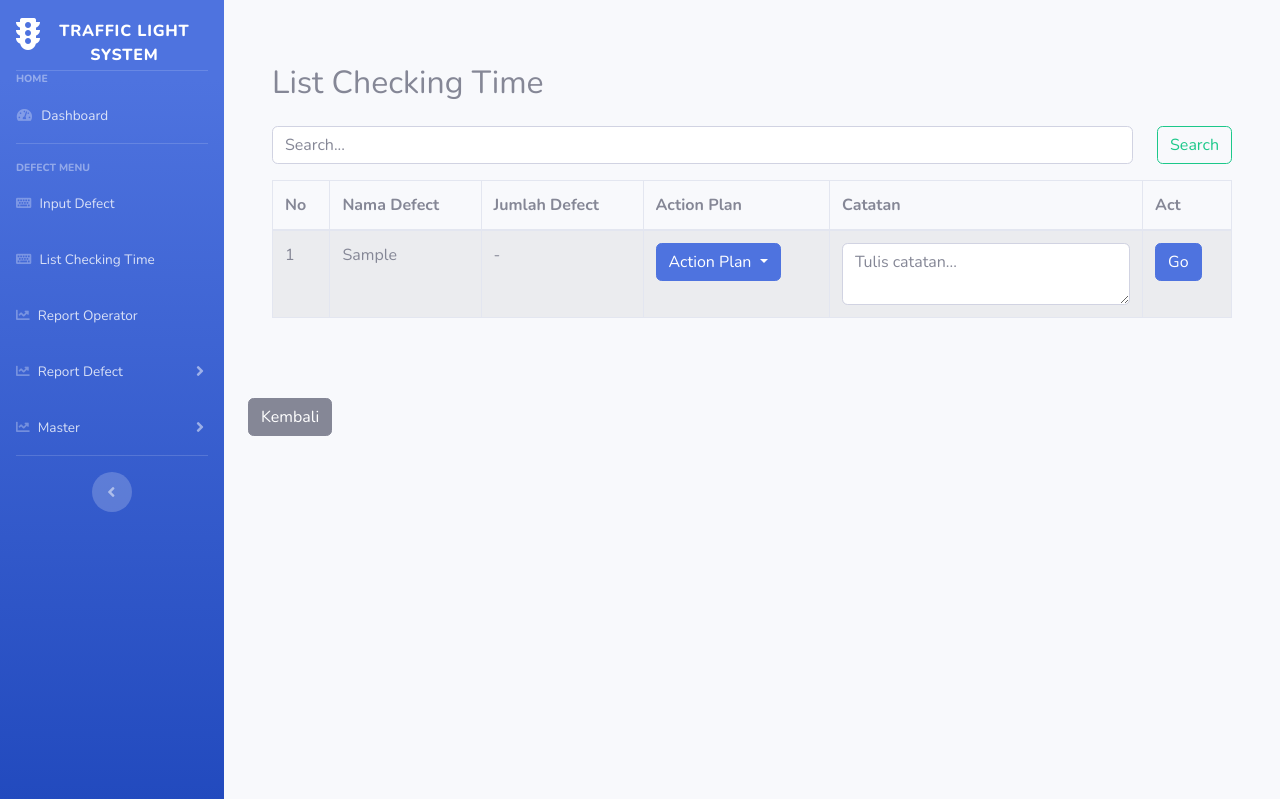
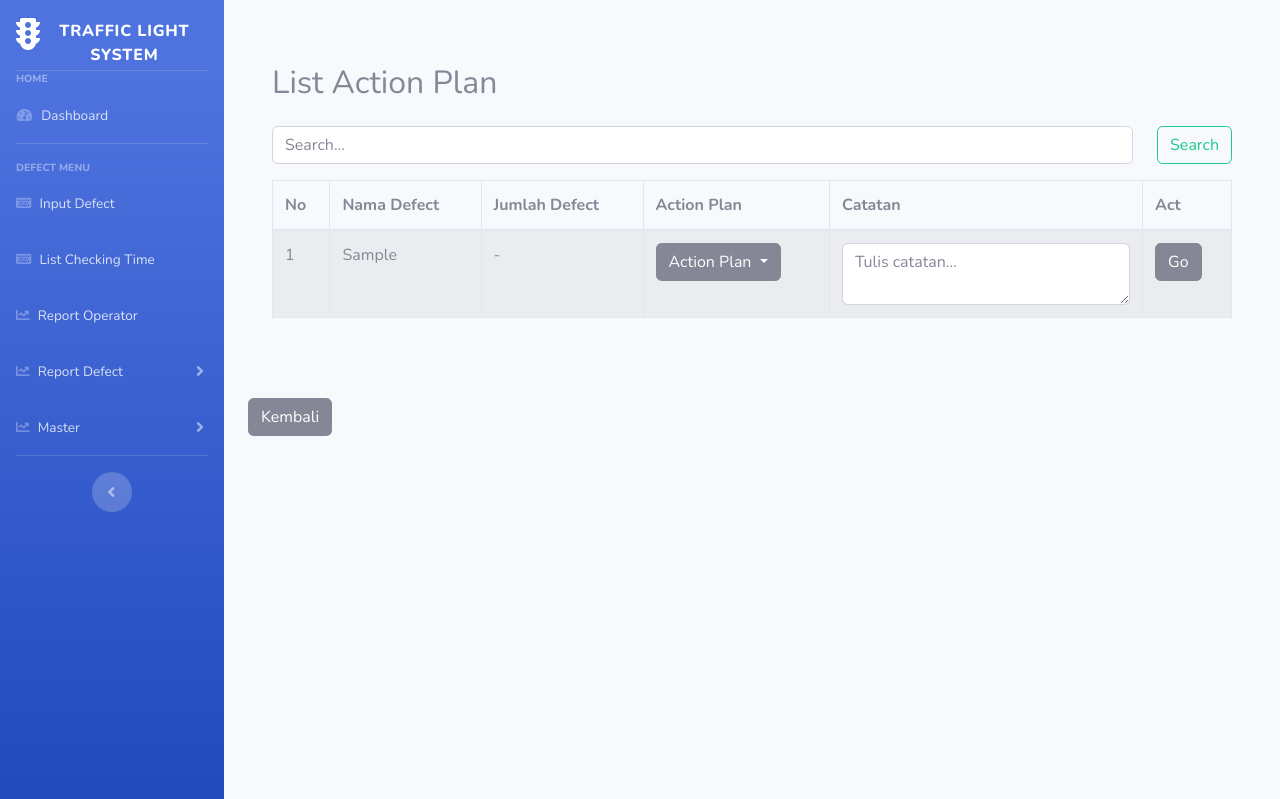
Before and after one commit to PKL-STTT-2025/Project-TLS, a CodeIgniter app: page /Project-TLS/index.php/supervisor/action_plan in a window 1280 px wide. Shown: the top 799 px of the page. Run offline with CodeIgniter, Linux system fonts and the light colour scheme; tables that the repository leaves empty or names only in its code hold one stand-in row (values such as "Sample post").

Commit message:
Update View Checking Time dan Detail

```diff
--- a/application/controllers/Supervisor.php
+++ b/application/controllers/Supervisor.php
@@ -19,15 +19,15 @@ class Supervisor extends CI_Controller
         $this->load->view('Supervisor/index', $data);
         $this->load->view('templates/footer');
     }
-    public function detail()
+    public function detail($id_transaksi_checking)
     {
 
         $data['title'] = 'List Checking Time';
         $data['line_name'] = '';
-        $data['operators'] = $this->Supervisor_model->getLimitedEmployee(1);
+        $data['operators'] = $this->Supervisor_model->getLimitedEmployee($id_transaksi_checking);
         $data['operation_name'] = $this->Supervisor_model->getLimitedOperation(10);
         $data['layouts'] = $this->Supervisor_model->getLayoutWithMesin(10);
-        $data['operation_defects'] = $this->Supervisor_model->getDefectsPerOperation(1);
+        $data['operation_defects'] = $this->Supervisor_model->getDefectsPerOperation(3);
 
         $this->load->view('templates/header', $data);
         $this->load->view('Supervisor/detail', $data);
--- a/application/models/Supervisor_model.php
+++ b/application/models/Supervisor_model.php
@@ -3,29 +3,30 @@ class Supervisor_model extends CI_Model
 {
     public function getCheckingTime()
     {
-        $query = "SELECT
-            id_transaksi_checking_detail AS id_detail,
-            id_transaksi_checking,
-            line_name,
-            style,
-            kode_orc,
-            nama_proses,
-            kode_proses,
-            id_defect,
-            jumlah
-        FROM transaksi_checking_detail
-        ORDER BY id_transaksi_checking_detail DESC;
+        $this->db->select('
+        tcd.*,
+        wg.Workgroup AS line_name,
+        ob.style AS style
+    ');
+        $this->db->from('transaksi_checking_detail tcd');
+        $this->db->join('transaksi_checking tc', 'tc.id_transaksi_checking = tcd.id_transaksi_checking');
+        $this->db->join('mstworkgroup wg', 'wg.idWG = tc.id_wg', 'left');
+        $this->db->join('operation_breakdown ob', 'ob.id = tc.id_opb', 'left');
+        $this->db->order_by('tcd.id_transaksi_checking_detail', 'DESC');
+        return $this->db->get()->result_array();
+    }
+    public function getLimitedEmployee($id_transaksi_checking)
+    {
+        $this->db->select('transaksi_checking_detail.*, mstemp.name AS operator_name');
+        $this->db->from('transaksi_checking_detail');
+        $this->db->join('mstemp', 'transaksi_checking_detail.empID = mstemp.empID');
+        $this->db->where('transaksi_checking_detail.id_transaksi_checking', $id_transaksi_checking);
+        $this->db->group_by('transaksi_checking_detail.op_code');
+        $this->db->order_by('transaksi_checking_detail.id_transaksi_checking_detail', 'ASC');
+        $query = $this->db->get();
 
-        ";
-
-        return $this->db->query($query)->result_array();
-    }
-    public function getLimitedEmployee($limit = 1)
-    {
-        $this->db->select('*');
-        $this->db->from('mstemp');
-        $this->db->limit($limit);
-        return $this->db->get()->result_array();
+        $result = $query->result();
+        return $result;
     }
     public function getLimitedOperation($limit = 10)
     {
@@ -47,7 +48,7 @@ class Supervisor_model extends CI_Model
         return $this->db->get()->result();
     }
 
-    public function getDefectsPerOperation($limit = 1)
+    public function getDefectsPerOperation($limit = 3)
     {
         $this->db->select('*');
         $this->db->from('master_defect');
@@ -55,14 +56,52 @@ class Supervisor_model extends CI_Model
         return $this->db->get()->result_array();
     }
 
+    // public function getDetail()
+    // {
+    // $query = "SELECT
+    //         tcd.*,
+    //         tc.id_wg,
+    //         wg.Workgroup AS line_name,
+    //         tc.id_opb,
+    //         ob.style AS style,
+    //         emp.name AS employee_name,
+    //         ml.op_name,
+    //         ml.op_code,
+    //         jb.name AS nama_mesin,
+    //         def.deskripsi_defect,
+    //         SUM(td.jumlah) AS defect_jumlah
+    //     FROM transaksi_checking_detail tcd
+    //     JOIN transaksi_checking tc
+    //         ON tc.id_transaksi_checking = tcd.id_transaksi_checking
+    //     LEFT JOIN mstworkgroup wg
+    //         ON wg.idWG = tc.id_wg
+    //     LEFT JOIN operation_breakdown ob
+    //         ON ob.id = tc.id_opb
+    //     LEFT JOIN mstemp emp
+    //         ON emp.empID = tcd.empID
+    //     LEFT JOIN master_opt_layout ml
+    //         ON ml.id = tcd.id_master_opt_layout
+    //     LEFT JOIN jns_barang jb
+    //         ON jb.id_jnsbarang = tcd.id_jnsbarang
+    //     LEFT JOIN transaksi_defect td
+    //         ON td.id_transaksi_checking_detail = tcd.id_transaksi_checking_detail
+    //     LEFT JOIN master_defect def
+    //         ON def.id = td.id_defect
+    //     ORDER BY tcd.id_transaksi_checking_detail DESC
+    //     LIMIT 10
+    // ";
+    // return $this->db->query($query)->result_array();
+    // }
+
     public function getAction($limit = 10)
     {
         $this->db->select('
         d.deskripsi_defect,
-        m.jumlah as jumlah_defect
+        SUM(m.id_defect) as jumlah_defect
     ');
         $this->db->from('master_defect d');
-        $this->db->join('transaksi_checking_detail m', 'm.id_transaksi_checking_detail = m.jumlah', 'left');
+        $this->db->join('transaksi_checking_detail m', 'm.id_defect = d.id', 'left');
+        $this->db->group_by('d.id');
         $this->db->limit($limit);
         return $this->db->get()->result();
     }
--- a/application/views/Supervisor/action_plan.php
+++ b/application/views/Supervisor/action_plan.php
@@ -2,7 +2,7 @@
     <div class="row mt-3">
         <div class="col-md-12">
             <div class="d-flex justify-content-between align-items-center">
-                <h2>List Checking Time</h2>
+                <h2>List Action Plan</h2>
             </div>
 
             <form action="<?= base_url('Supervisor/action_plan') ?>" method="get" class="d-flex mt-3">
@@ -35,7 +35,7 @@
                                             <td><?= $AP->jumlah ?? '-' ?></td>
                                             <td>
                                                 <div class="btn-group">
-                                                    <button type="button" class="btn btn-primary dropdown-toggle" data-toggle="dropdown" aria-haspopup="true" aria-expanded="false">
+                                                    <button type="button" class="btn btn-secondary dropdown-toggle" data-toggle="dropdown" aria-haspopup="true" aria-expanded="false">
                                                         Action Plan
                                                     </button>
                                                     <div class="dropdown-menu">
@@ -50,12 +50,13 @@
                                                         button.textContent = el.textContent;
                                                     }
                                                 </script>
+                                                <input type="hidden" name="action_plan" value="">
                                             </td>
                                             <td>
                                                 <textarea name="catatan[]" class="form-control" rows="2" placeholder="Tulis catatan..."></textarea>
                                             </td>
                                             <td>
-                                                <button type="submit" class="btn btn-primary">Go</button>
+                                                <button type="button" class="btn btn-secondary" onclick="submitBarisIni(this)">Go</button>
                                             </td>
                                         </tr>
                                     <?php endforeach; ?>
@@ -73,3 +74,35 @@
     </div>
 </div>
 <a href="<?= base_url('Supervisor'); ?>" class="btn btn-secondary ml-4 mt-3">Kembali</a>
+<script>
+    function setActionPlan(el) {
+        const dropdown = el.closest('.btn-group');
+        const button = dropdown.querySelector('.btn');
+        const hiddenInput = dropdown.parentElement.querySelector('input[name="action_plan"]');
+
+        button.textContent = el.textContent;
+        hiddenInput.value = el.textContent;
+    }
+
+    function submitBarisIni(button) {
+        const row = button.closest('tr');
+
+        const namaDefect = row.querySelector('td:nth-child(2)').innerText.trim();
+        const jumlahDefect = row.querySelector('td:nth-child(3)').innerText.trim();
+        const actionPlan = row.querySelector('input[name="action_plan"]').value.trim();
+        const catatan = row.querySelector('textarea[name="catatan[]"]').value.trim();
+
+        console.log("Defect:", namaDefect);
+        console.log("Jumlah:", jumlahDefect);
+        console.log("Action Plan:", actionPlan);
+        console.log("Catatan:", catatan);
+
+        // Ubah tombol jadi centang tanpa ubah warna
+        button.innerHTML = "✔";
+        button.disabled = true;
+        button.style.backgroundColor = "transparent";
+        button.style.color = "black";
+        button.style.border = "none";
+        button.style.fontSize = "20px";
+    }
+</script>
--- a/application/views/Supervisor/detail.php
+++ b/application/views/Supervisor/detail.php
@@ -97,7 +97,9 @@
                             <!-- Tampilkan Nama Operator Langsung -->
                             <div class="form-group">
                                 <?php foreach ($operators as $op): ?>
-                                    <p><?= htmlspecialchars($op['name']) ?></p>
+                                    <?php if (trim($op->op_code) === trim($item->op_code)): ?>
+                                        <p><?= htmlspecialchars($op->operator_name) ?></p>
+                                    <?php endif; ?>
                                 <?php endforeach; ?>
                             </div>
                             <!-- Tombol untuk membuka modal -->
@@ -118,6 +120,7 @@
                                         <div class="modal-body">
                                             <?php foreach ($operation_defects as $od): ?>
                                                 <p><?= htmlspecialchars($od['deskripsi_defect']) ?></p>
+                                                <p><?= htmlspecialchars($data['jumlah'] ?? '-') ?></p>
                                             <?php endforeach; ?>
                                         </div>
                                         <div class="modal-footer">
```
